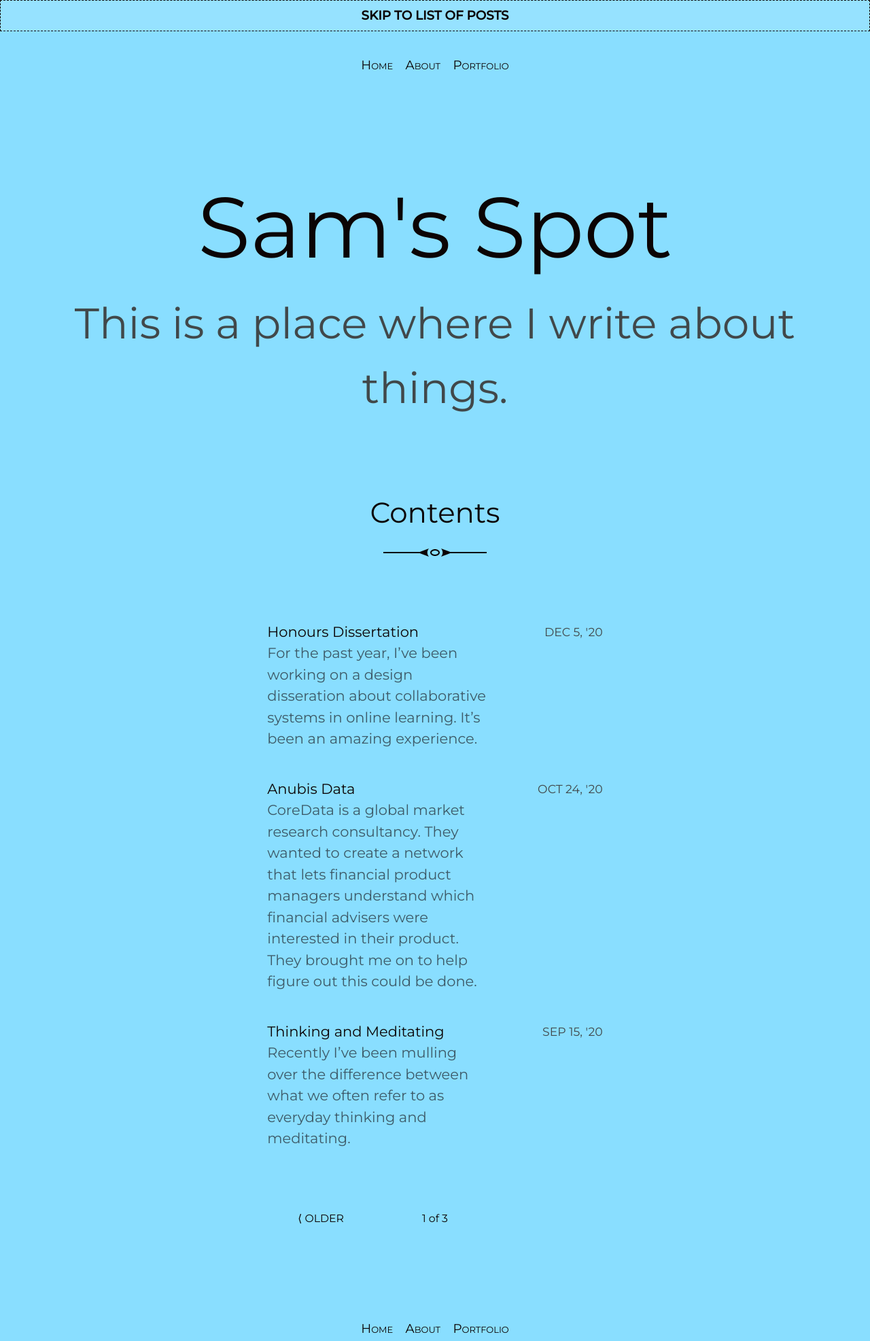
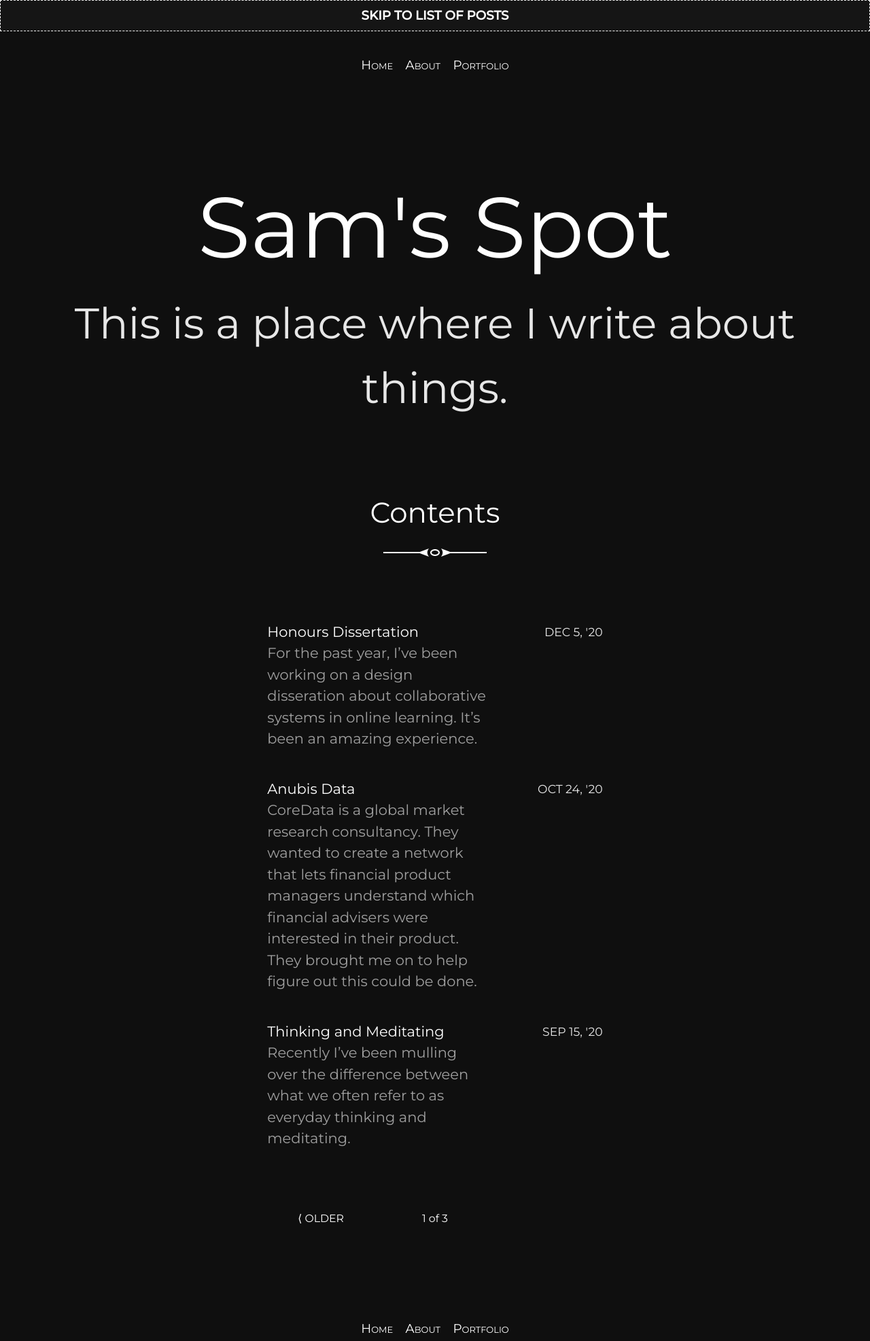
Before and after one commit to halcha/blog, a Jekyll site: the page built from index.html, in a window 1280 px wide. Shown: the whole page at 68% size. Built offline with Jekyll 4.4.1, drawn with Linux system fonts in a browser that asks for light colours; the list of posts is cut into pages by our own code.

Commit message:
colour changes

```diff
--- a/_sass/_article.scss
+++ b/_sass/_article.scss
@@ -1,5 +1,5 @@
 .post {
-  background: white;
+  background: $post-color;
   margin: 2em auto;
   max-width: 60rem;
   padding: 2em 0;
--- a/_sass/_base.scss
+++ b/_sass/_base.scss
@@ -93,6 +93,7 @@ img {
   max-width: 100%;
   height: auto;
   margin: 2em auto;
+  box-shadow: 12px 18px 24px rgba(darken($brand-color, 50%), .4);
 }
 
 figure img {
--- a/_sass/_mixins.scss
+++ b/_sass/_mixins.scss
@@ -4,5 +4,5 @@
   width: 152px;
   height: 12px;
   margin: .5em auto 0;
-  background: url(#{$asset_url}/images/divider.svg) no-repeat top center;
+  background: url(#{$asset_url}/images/divider-white.svg) no-repeat top center;
 }
--- a/_sass/_variables.scss
+++ b/_sass/_variables.scss
@@ -1,10 +1,10 @@
 @import url('https://fonts.googleapis.com/css2?family=Montserrat:ital,wght@0,400;0,500;1,400&display=swap');
 
-$brand-color:         #89deff;
-$highlight-color:     #89deff;
+$brand-color:         #0f0f0f;
 $highlight:           lighten($brand-color, 35%);
-$text-color:          #0b0404;
-$muted-text-color:    #41484a;
+$text-color:          #fff;
+$post-color:          #0f0f0f;
+$muted-text-color:    #e7e7e7;
 $font-family:         "Montserrat", sans-serif;
 
 $on-bigphone:         375px;
```
Also changed, not shown: assets/images/divider-white.svg (added), assets/images/logo-400x400.svg (added).
